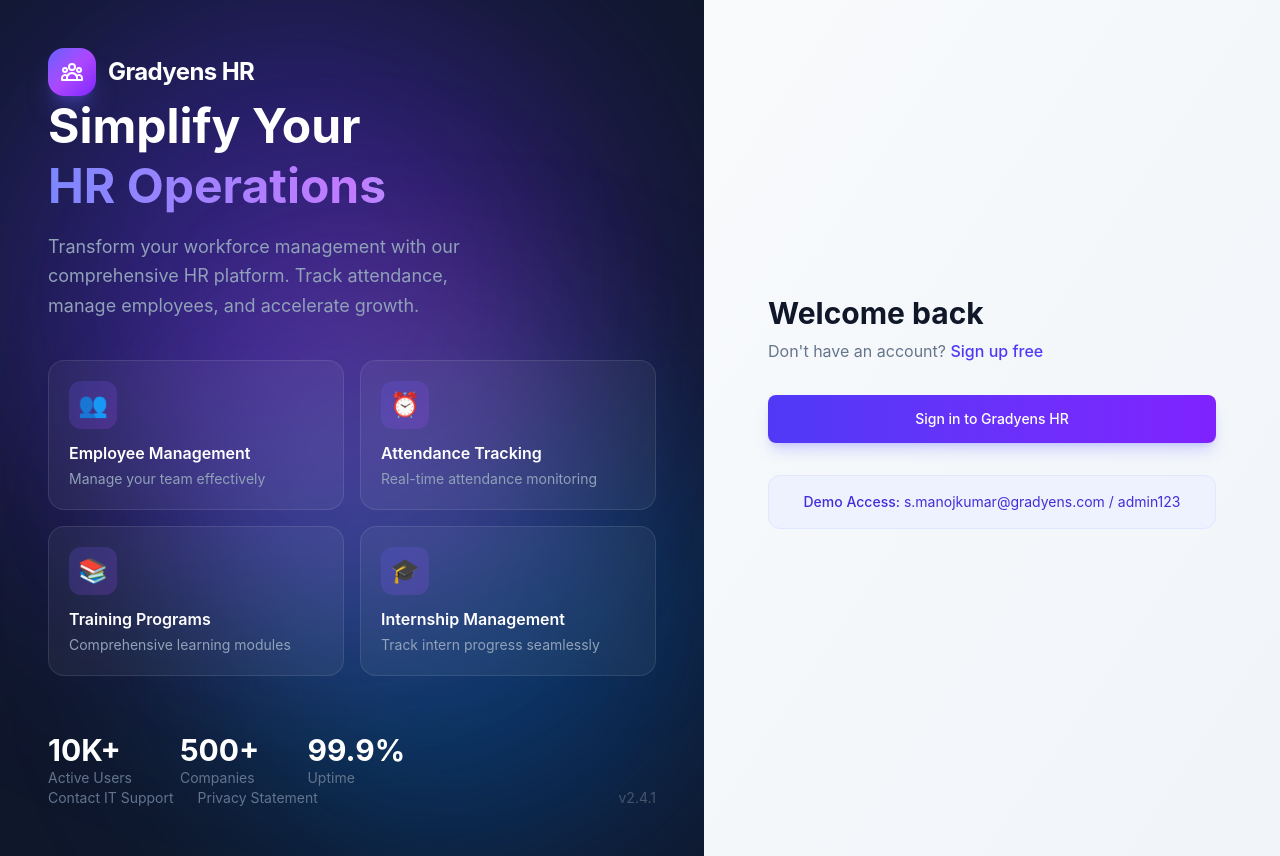
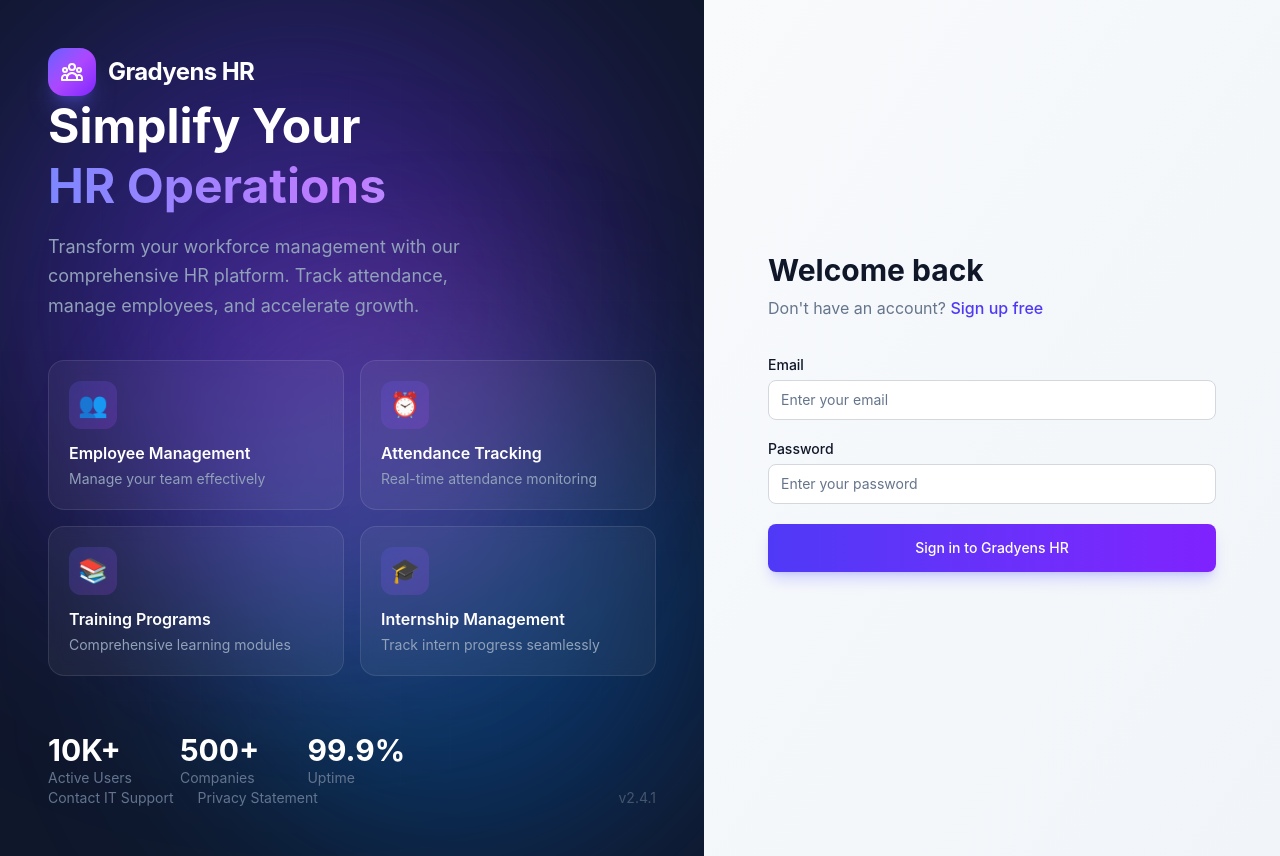
Before and after one commit to manojkumarbtech/gradyenhr, a React (Vite) app in the folder hrms-app/frontend/: page /login in a window 1280 px wide. Built offline with nearby package versions, Linux system fonts and the light colour scheme.

Commit message:
Add email and password fields to login form

```diff
--- a/hrms-app/frontend/src/features/auth/index.tsx
+++ b/hrms-app/frontend/src/features/auth/index.tsx
@@ -213,6 +213,33 @@ export default function Auth() {
               </div>
             )}
 
+            <div className="space-y-4">
+              <div>
+                <Label htmlFor="email" className="text-sm font-medium">Email</Label>
+                <Input
+                  id="email"
+                  type="email"
+                  value={email}
+                  onChange={(e) => setEmail(e.target.value)}
+                  required
+                  placeholder="Enter your email"
+                  className="mt-1"
+                />
+              </div>
+              <div>
+                <Label htmlFor="password" className="text-sm font-medium">Password</Label>
+                <Input
+                  id="password"
+                  type="password"
+                  value={password}
+                  onChange={(e) => setPassword(e.target.value)}
+                  required
+                  placeholder="Enter your password"
+                  className="mt-1"
+                />
+              </div>
+            </div>
+
                 <Button
               type="submit"
               className="w-full h-12 bg-gradient-to-r from-indigo-600 to-violet-600 hover:from-indigo-700 hover:to-violet-700 text-white font-medium shadow-lg shadow-indigo-500/25 hover:shadow-indigo-500/40 transition-all duration-200"
@@ -232,12 +259,7 @@ export default function Auth() {
             </Button>
           </form>
 
-          {/* Demo Notice */}
-          <div className="p-4 bg-indigo-50 dark:bg-indigo-900/20 rounded-xl border border-indigo-100 dark:border-indigo-800">
-            <p className="text-sm text-center text-indigo-700 dark:text-indigo-300">
-              <span className="font-medium">Demo Access:</span> s.manojkumar@gradyens.com / admin123
-            </p>
-          </div>
+
 
           {/* Mobile Footer */}
           <div className="lg:hidden text-center text-sm text-slate-500">
```
